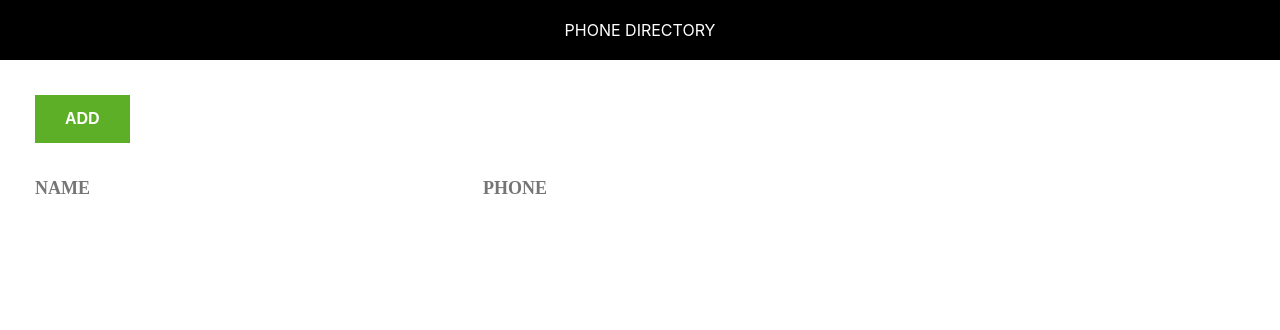
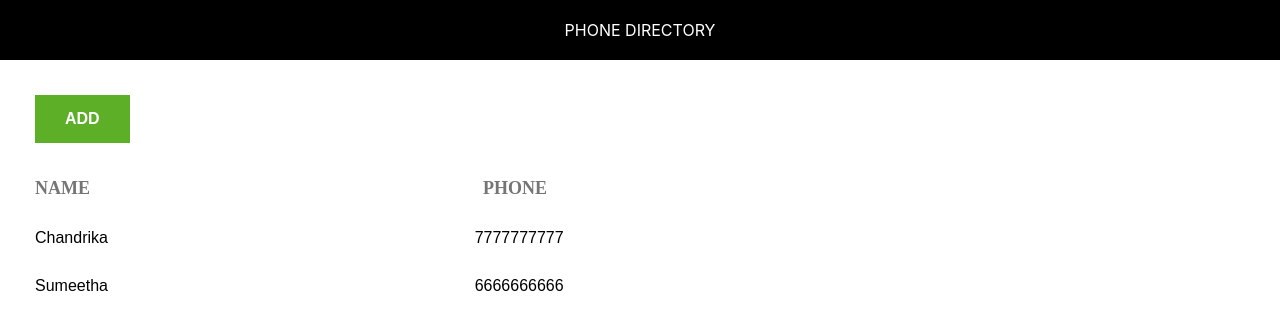
Before and after one commit to Chandrika1302/phone-directory, a React (Create React App) app: page / in a window 1280 px wide. Shown: the top 330 px of the page. Built offline with nearby package versions, Linux system fonts and the light colour scheme.

Commit message:
Rendered Subscribers Dynamically

```diff
--- a/src/App.css
+++ b/src/App.css
@@ -9,7 +9,7 @@
     border: 0;
     cursor: pointer;
 }
-.user-details{
+.user-headingDetails{
     display: flex;
     justify-content: space-between;
     width: 40%;
@@ -17,7 +17,19 @@
     font-family: bold;
     font-weight:bolder;
     color: #747574;
-    text-transform: uppercase;
     font-size: large;
     cursor: pointer;
+
 }
+.user-details{
+    font-family: sans-serif;
+    margin-top: 30px;
+    color: black;
+    font-weight: normal;
+    display: flex;
+    justify-content: space-between;
+    width: 41.3%;
+    margin-left: 35px;
+
+
+}
--- a/src/App.js
+++ b/src/App.js
@@ -1,16 +1,39 @@
+import React, {Component} from 'react';
 import Header from './Header';
 import './App.css';
-function App() {
+class App extends Component{
+  render(){
+    let subscribers=[
+      {
+        id:1,
+        name:"Chandrika",
+        phone:"7777777777"
+      },
+      {
+        id:2,
+        name:"Sumeetha",
+        phone:"6666666666"
+      }
+    ];
     return (
       <div>
         <Header/>
          <button className="add-btn">Add</button>
-       <div className="user-details">
-          <span>Name</span>
-          <span>Phone</span>
+         <div className="user-headingDetails">
+            <span>NAME</span>
+            <span>PHONE</span>
          </div>
+         {
+           subscribers.map(sub =>{
+             return  <div className="user-details" key={sub.id}>
+             <span>{sub.name}</span>
+             <span>{sub.phone}</span>
+          </div>
+
+           })
+         }
       </div>
     );
   }
-
+}
 export default App;
```
Lines whose indentation alone changed are shown as unchanged.
